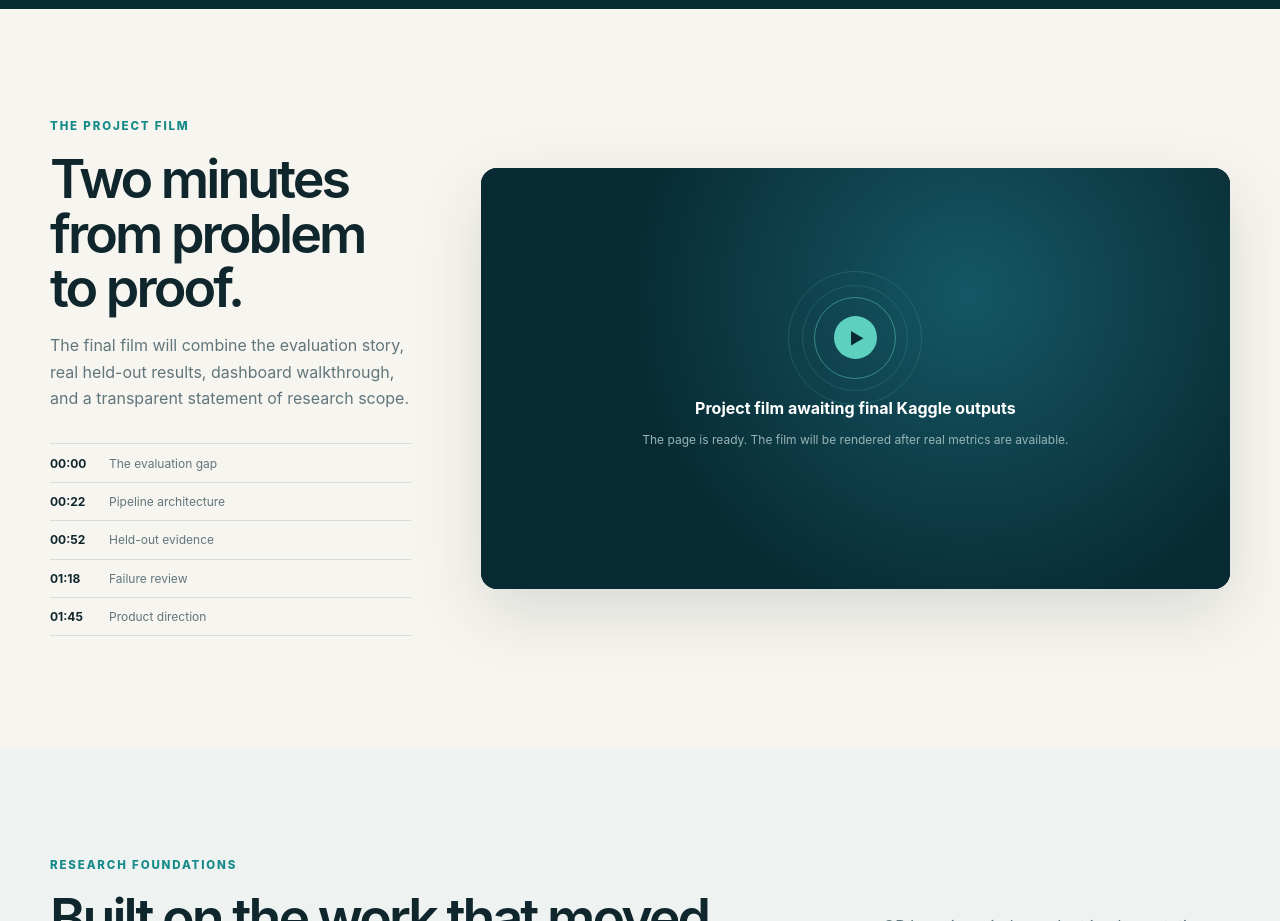
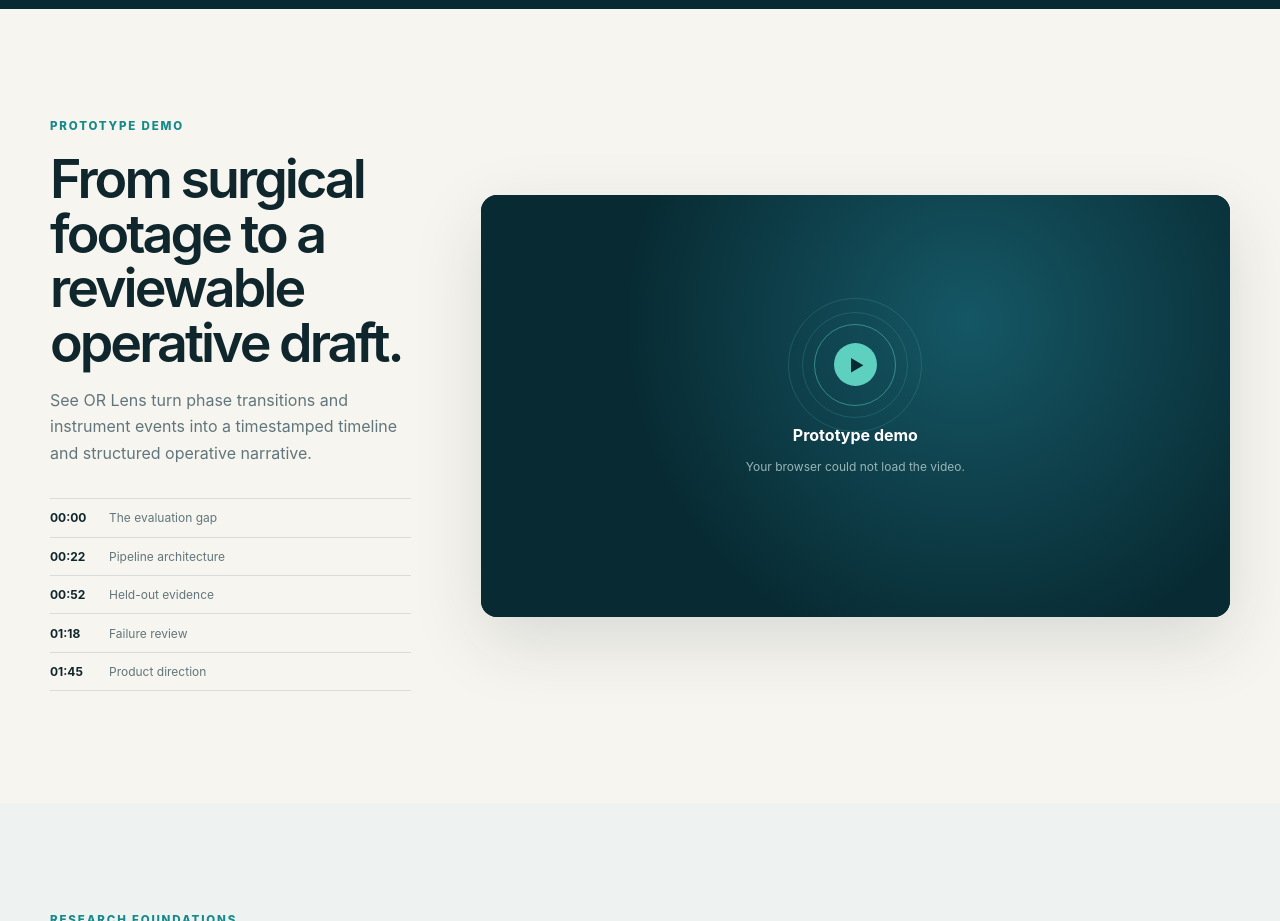
Before and after one commit to sahadvillan/sahadvillan.github.io, a plain HTML site: page projects/or-lens/index.html in a window 1280 px wide. Shown: the part 3980-4901 px from the top of the page. Drawn offline with Linux system fonts and the light colour scheme.

Commit message:
Add files via upload

```diff
--- a/projects/or-lens/index.html
+++ b/projects/or-lens/index.html
@@ -231,9 +231,9 @@
     <section id="film" class="section film-section">
       <div class="shell film-grid">
         <div class="film-copy reveal">
-          <p class="eyebrow eyebrow-dark">The project film</p>
-          <h2>Two minutes from problem to proof.</h2>
-          <p>The final film will combine the evaluation story, real held-out results, dashboard walkthrough, and a transparent statement of research scope.</p>
+          <p class="eyebrow eyebrow-dark">Prototype demo</p>
+          <h2>From surgical footage to a reviewable operative draft.</h2>
+          <p>See OR Lens turn phase transitions and instrument events into a timestamped timeline and structured operative narrative.</p>
           <div class="film-chapters">
             <span><b>00:00</b> The evaluation gap</span>
             <span><b>00:22</b> Pipeline architecture</span>
@@ -243,11 +243,11 @@
           </div>
         </div>
         <div class="video-shell reveal delay-one" data-video-shell>
-          <video controls preload="metadata" playsinline data-project-video aria-label="OR Lens project film"></video>
+          <video controls preload="metadata" playsinline poster="assets/or-lens-project-film-poster.jpg" data-project-video aria-label="OR Lens surgical video analysis prototype demo"></video>
           <div class="video-placeholder" data-video-placeholder>
             <div class="placeholder-orbit"><i></i><i></i><span>▶</span></div>
-            <b>Project film awaiting final Kaggle outputs</b>
-            <p>The page is ready. The film will be rendered after real metrics are available.</p>
+            <b>Prototype demo</b>
+            <p>Your browser could not load the video.</p>
           </div>
         </div>
       </div>
```
